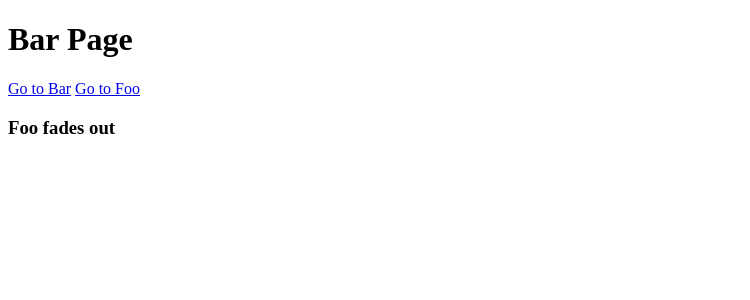
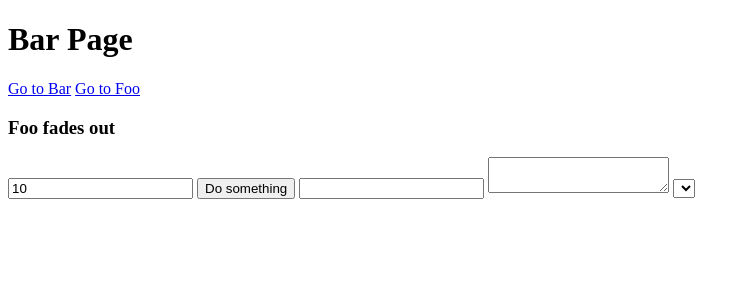
Before and after one commit to mauriziocescon/plg-svelte, a SvelteKit app: page /foo in a window 1280 px wide. Shown: the top 300 px of the page, without its empty margins (0-750 px from the left). Built offline with nearby package versions, Linux system fonts and the light colour scheme.

Commit message:
chore: minor changes

```diff
--- a/src/routes/foo/+page.svelte
+++ b/src/routes/foo/+page.svelte
@@ -3,6 +3,7 @@
 	import { fade } from 'svelte/transition';
 
 	import Attachments from './Attachments.svelte';
+	import Counter from './Counter.svelte';
 
 	let value = $state(10);
 
@@ -26,14 +27,14 @@
 
 <h3 out:fade>Foo fades out</h3>
 
-<!--<Counter>-->
-<!--	<input bind:value={value} type="number" />-->
-<!--</Counter>-->
+<Counter>
+	<input bind:value={value} type="number" />
+</Counter>
 
-<!--<button onclick={doSomething}>Do something</button>-->
+<button onclick={doSomething}>Do something</button>
 
-<!--{#if true}-->
-<!--	<Attachments bind:this={att} />-->
-<!--{:else}-->
-<!--	<Attachments bind:this={att} />-->
-<!--{/if}-->
+{#if true}
+	<Attachments bind:this={att} />
+{:else}
+	<Attachments bind:this={att} />
+{/if}
```
